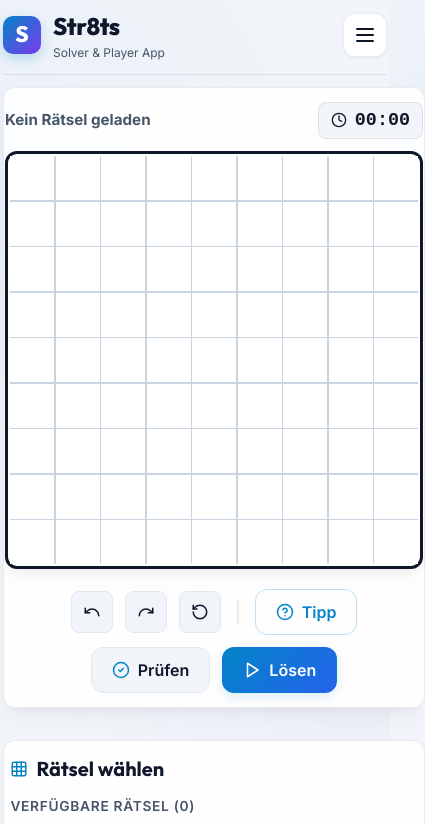
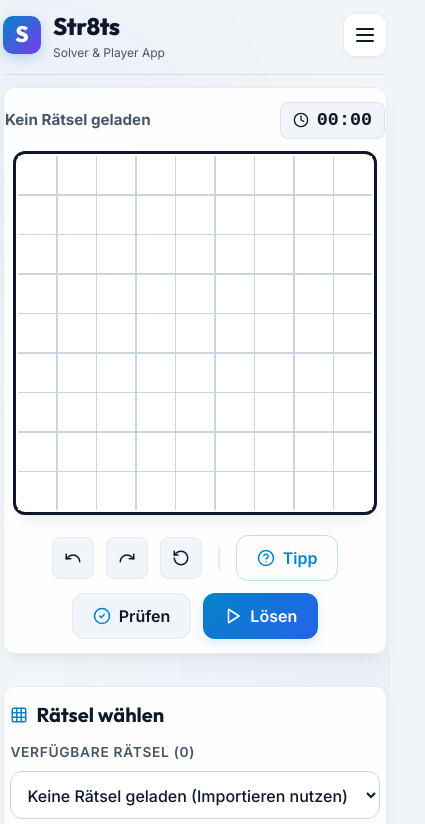
Before and after one commit to hucky61/straights, a React (Vite) app: page / in a window 390 px wide. Shown: the top 824 px of the page, 425 px wide, since content can reach past the window. Built offline with nearby package versions, Linux system fonts and the light colour scheme.

Commit message:
feat: add CSS design system and game layout styles

```diff
--- a/src/index.css
+++ b/src/index.css
@@ -57,7 +57,7 @@ body {
     radial-gradient(circle at 90% 80%, rgba(124, 58, 237, 0.03) 0%, transparent 40%);
   background-attachment: fixed;
   color: var(--text-primary);
-  min-height: 100vh;
+  /* min-height: 100vh; */
   overflow-x: hidden;
   line-height: 1.5;
 }
@@ -84,7 +84,7 @@ body {
 .app-container {
   display: flex;
   flex-direction: column;
-  min-height: 100vh;
+  /* min-height: 100vh; */
   width: 100%;
   max-width: 1400px;
   margin: 0 auto;
@@ -168,11 +168,11 @@ body {
   }
 
   .grid-9x9 {
-    --cell-size: clamp(36px, calc((100vw - 48px) / 9), 92px);
+    --cell-size: min(calc((100vw - 48px) / 9), 48px);
   }
 
   .grid-6x6 {
-    --cell-size: clamp(45px, calc((100vw - 48px) / 6), 110px);
+    --cell-size: min(calc((100vw - 48px) / 6), 48px);
   }
 }
 
@@ -244,7 +244,7 @@ body {
 }
 
 .grid-9x9 {
-  --cell-size: clamp(36px, 6vw, 96px);
+  --cell-size: clamp(36px, 6vw, 48px);
   grid-template-columns: repeat(9, var(--cell-size));
   grid-template-rows: repeat(9, var(--cell-size));
   width: max-content;
@@ -252,7 +252,7 @@ body {
 }
 
 .grid-6x6 {
-  --cell-size: clamp(45px, 9vw, 120px);
+  --cell-size: clamp(45px, 9vw, 72px);
   grid-template-columns: repeat(6, var(--cell-size));
   grid-template-rows: repeat(6, var(--cell-size));
   width: max-content;
@@ -1090,14 +1090,12 @@ body {
     padding: 3px;
   }
 
-  /* Remove height restriction: allow board to scale freely to available width */
   .grid-9x9 {
-    /* --cell-size: calc((100vw - 28px) / 9); */
-    --cell-size: 44px;
+    --cell-size: min(calc((100vw - 48px) / 9), 48px);
   }
 
   .grid-6x6 {
-    --cell-size: calc((100vw - 26px) / 6);
+    --cell-size: min(calc((100vw - 48px) / 6), 48px);
   }
 
   .board-status-bar {
@@ -1176,15 +1174,12 @@ body {
     padding: 2px;
   }
 
-  /* Make the space to the left and right of the board as narrow as possible */
   .grid-9x9 {
-    /* --cell-size: calc((100vw - 26px) / 9); */
-    --cell-size: 44px;
+    --cell-size: min(calc((100vw - 48px) / 9), 48px);
   }
 
   .grid-6x6 {
-    /* --cell-size: calc((100vw - 22px) / 6); */
-    --cell-size: 40px;
+    --cell-size: min(calc((100vw - 48px) / 6), 48px);
   }
 
   .grid-cell {
```
